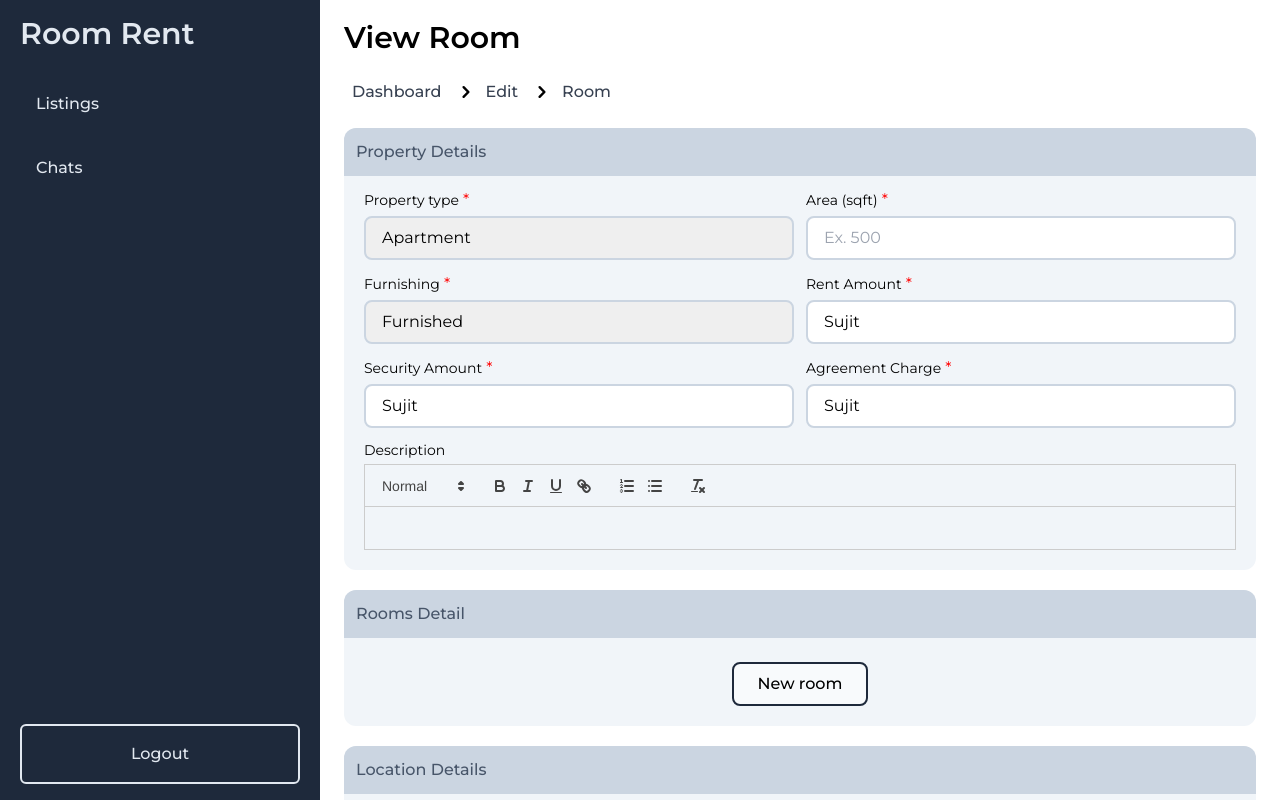
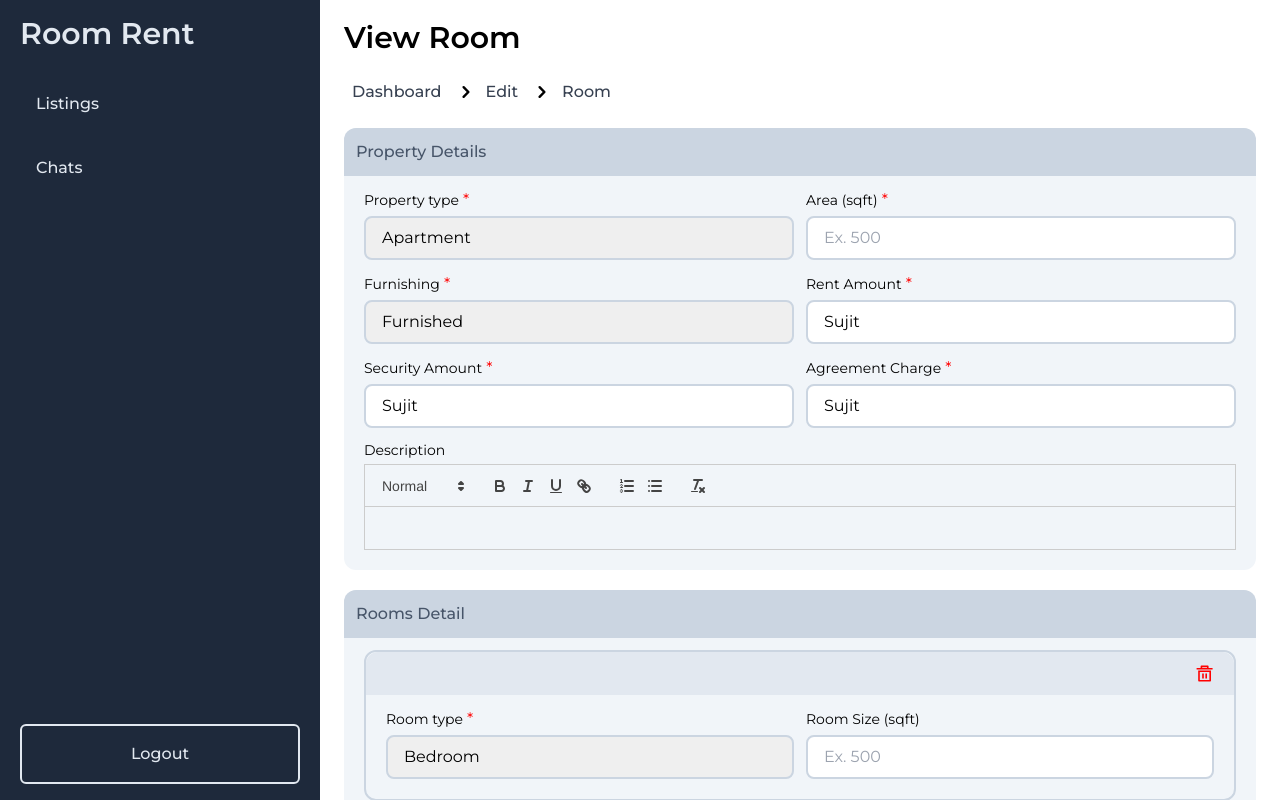
Before and after one commit to sujitroy-dev/room-rent-client, a Next.js app: page /dashboard/property/edit/1 in a window 1280 px wide. Built offline with nearby package versions, Linux system fonts and the light colour scheme.

Commit message:
rooms details section

```diff
--- a/data/options.ts
+++ b/data/options.ts
@@ -24,4 +24,51 @@ const furnishingOptions = [
 
 ]
 
-export { propertyOptions, furnishingOptions };
+const roomOptions = [
+    {
+        "title": "Bedroom",
+        "value": "bedroom"
+    },
+    {
+        "title": "Bathroom",
+        "value": "bathroom"
+    },
+    {
+        "title": "Kitchen",
+        "value": "kitchen"
+    },
+    {
+        "title": "Living Room",
+        "value": "living room"
+    },
+    {
+        "title": "Dining Room",
+        "value": "dining room"
+    },
+    {
+        "title": "Guest Room",
+        "value": "guest room"
+    },
+    {
+        "title": "Home Office/Study",
+        "value": "home office/study"
+    },
+    {
+        "title": "Laundry Room",
+        "value": "laundry room"
+    },
+    {
+        "title": "Playroom",
+        "value": "playroom"
+    },
+    {
+        "title": "Gym/Fitness Room",
+        "value": "gym/fitness room"
+    },
+    {
+        "title": "Library",
+        "value": "library"
+    },
+];
+
+export { propertyOptions, furnishingOptions, roomOptions };
--- a/pages/dashboard/property/edit/[id].tsx
+++ b/pages/dashboard/property/edit/[id].tsx
@@ -5,9 +5,14 @@ import React, { useState, useMemo, ReactNode } from "react";
 import dynamic from "next/dynamic";
 import "react-quill/dist/quill.snow.css";
 import { BiCurrentLocation } from "react-icons/bi";
+import { RiDeleteBin5Line } from "react-icons/ri";
 import Button from "@/components/Button";
 import SelectField from "@/components/SelectField";
-import { propertyOptions, furnishingOptions } from "@/data/options";
+import {
+  propertyOptions,
+  furnishingOptions,
+  roomOptions,
+} from "@/data/options";
 
 export default function PropertyEditPage() {
   const ReactQuill = useMemo(
@@ -120,14 +125,18 @@ export default function PropertyEditPage() {
               </label>
             </div>
           </DetailsSection>
+
           <DetailsSection header="Rooms Detail">
-            <div className="col-span-2"></div>
+            <div className="col-span-2">
+              <RoomDetailsComponent />
+            </div>
             <div className="col-span-2 flex justify-center">
               <Button variant="ghost" onClick={addNewRoomForm} type="button">
                 <span className="font-medium">New room</span>
               </Button>
             </div>
           </DetailsSection>
+
           <DetailsSection header="Location Details">
             <InputField
               type="text"
@@ -247,3 +256,34 @@ function DetailsSection({ children, header }: DetailsSectionProps) {
     </div>
   );
 }
+
+type RoomDetailsComponentProps = {};
+function RoomDetailsComponent(Props: RoomDetailsComponentProps) {
+  return (
+    <div className="rounded-xl border-2 border-slate-300">
+      <div className="bg-slate-200 py-3 px-5 rounded-t-xl flex items-center justify-end">
+        <RiDeleteBin5Line
+          className="text-red cursor-pointer"
+          fontSize="1.2rem"
+        />
+      </div>
+      <div className="pt-3 pb-5 px-5 grid grid-cols-2 gap-3">
+        <SelectField
+          label="Room type"
+          required={true}
+          variant="outlined"
+          updateValue={(value: string): void => console.log(value)}
+          options={roomOptions}
+        />
+        <InputField
+          type="number"
+          label="Room Size (sqft)"
+          value={"name"}
+          variant="outlined"
+          placeholder="Ex. 500"
+          updateValue={({ name, value }) => console.log(value)}
+        />
+      </div>
+    </div>
+  );
+}
```
